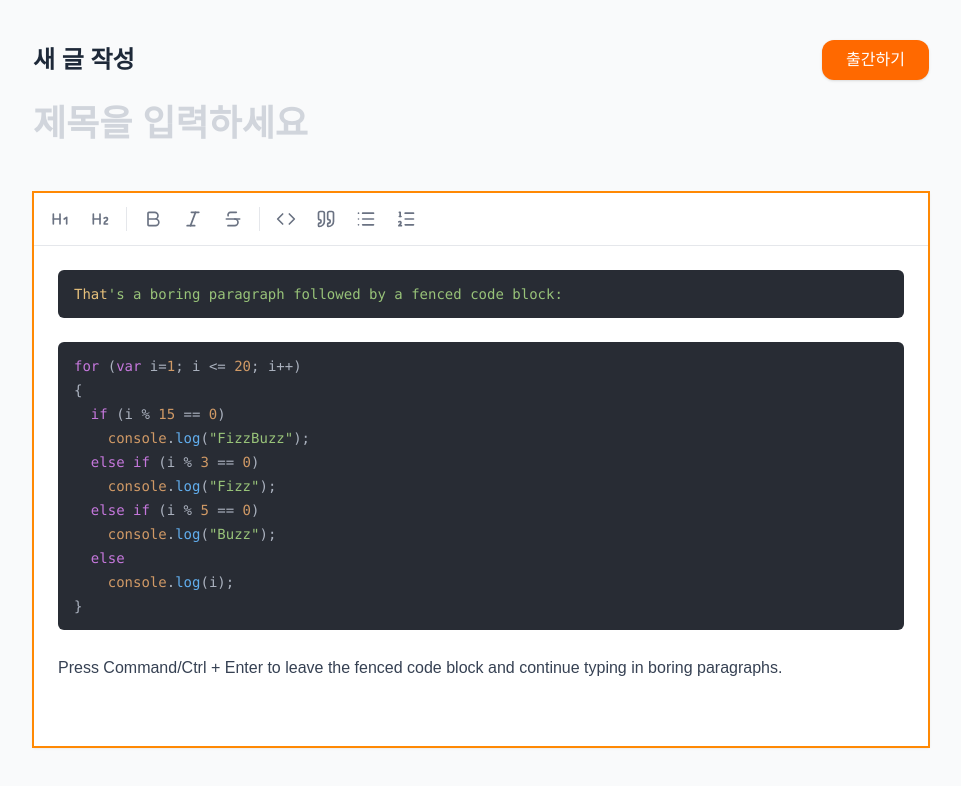
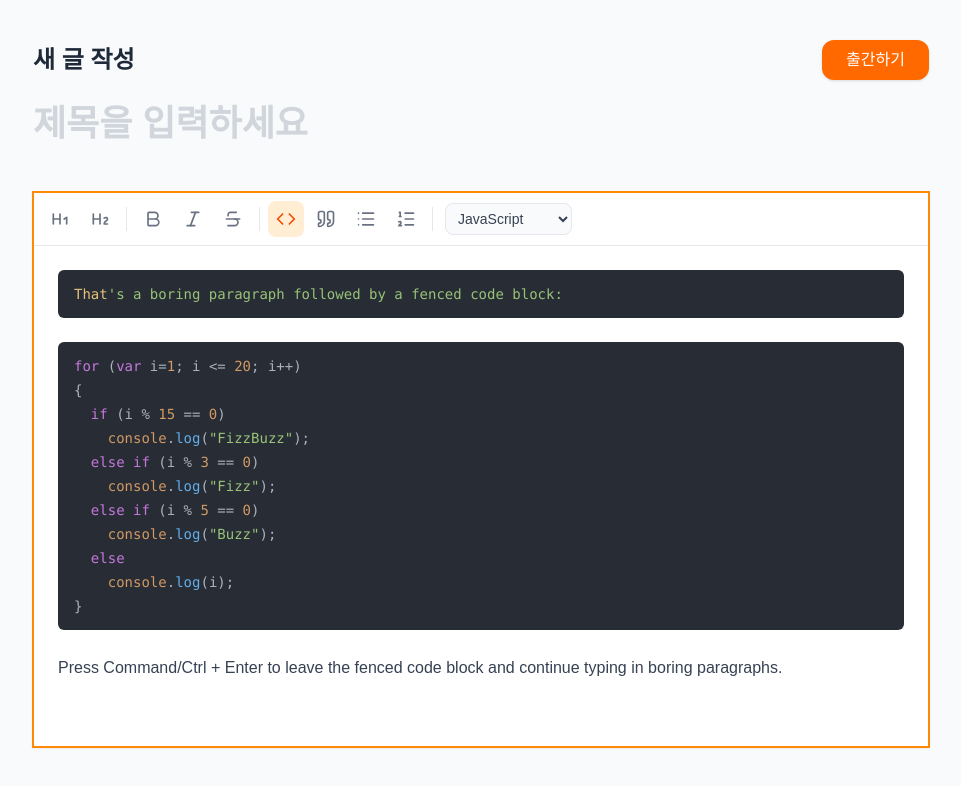
Before and after one commit to neruu00/blog, a Next.js app: page /write in a window 1280 px wide. Both pictures are taken after a click on the button 445 px from the left and 219 px from the top of the page. Shown: the top 786 px of the page, without its empty margins (159-1120 px from the left). Built offline with nearby package versions, Linux system fonts and the light colour scheme.

Commit message:
feat: improve CodeBlock change Language

```diff
--- a/src/components/editor/TiptapEditor.tsx
+++ b/src/components/editor/TiptapEditor.tsx
@@ -4,10 +4,6 @@ import { useEditor, EditorContent } from '@tiptap/react';
 import StarterKit from '@tiptap/starter-kit';
 import CodeBlockLowlight from '@tiptap/extension-code-block-lowlight';
 import { common, createLowlight } from 'lowlight';
-import css from 'highlight.js/lib/languages/css';
-import js from 'highlight.js/lib/languages/javascript';
-import ts from 'highlight.js/lib/languages/typescript';
-import html from 'highlight.js/lib/languages/xml';
 import Toolbar from './Toolbar';
 import { useState } from 'react';
 
@@ -34,6 +30,8 @@ const CONTENT = `
 const lowlight = createLowlight(common);
 
 export default function TiptapEditor() {
+  const [_, forceUpdate] = useState(false);
+
   const editor = useEditor({
     immediatelyRender: false, // SSR 에러 방지
     extensions: [
@@ -58,6 +56,9 @@ export default function TiptapEditor() {
           'prose prose-orange dark:prose-invert max-w-none w-full min-h-[500px] p-6 focus:outline-none',
       },
     },
+    onTransaction: () => {
+      forceUpdate((prev) => !prev);
+    },
   });
 
   return (
--- a/src/components/editor/Toolbar.tsx
+++ b/src/components/editor/Toolbar.tsx
@@ -12,6 +12,17 @@ import {
   ListOrdered,
   Quote,
 } from 'lucide-react';
+
+// https://github.com/wooorm/lowlight
+const LANGUAGES = [
+  { value: 'javascript', label: 'JavaScript' },
+  { value: 'typescript', label: 'TypeScript' },
+  { value: 'java', label: 'Java' },
+  { value: 'html', label: 'HTML' },
+  { value: 'css', label: 'CSS' },
+  { value: 'json', label: 'JSON' },
+  { value: 'bash', label: 'Bash/Terminal' },
+];
 
 interface ToolbarProps {
   editor: Editor | null;
@@ -95,6 +106,24 @@ export default function Toolbar({ editor }: ToolbarProps) {
       >
         <ListOrdered className="w-5 h-5" />
       </button>
+      {editor.isActive('codeBlock') && (
+        <>
+          <div className="w-px h-6 bg-gray-200 dark:bg-neutral-700 mx-1" />
+          <select
+            value={editor.getAttributes('codeBlock').language || 'javascript'}
+            onChange={(e) => {
+              editor.chain().focus().setCodeBlock({ language: e.target.value }).run();
+            }}
+            className="ml-1 text-sm bg-gray-50 dark:bg-neutral-800 border border-gray-200 dark:border-neutral-700 text-gray-700 dark:text-neutral-200 rounded-lg px-2 py-1.5 focus:outline-none focus:ring-2 focus:ring-orange-400 transition-colors"
+          >
+            {LANGUAGES.map((lang) => (
+              <option key={lang.value} value={lang.value}>
+                {lang.label}
+              </option>
+            ))}
+          </select>
+        </>
+      )}
     </div>
   );
 }
```
